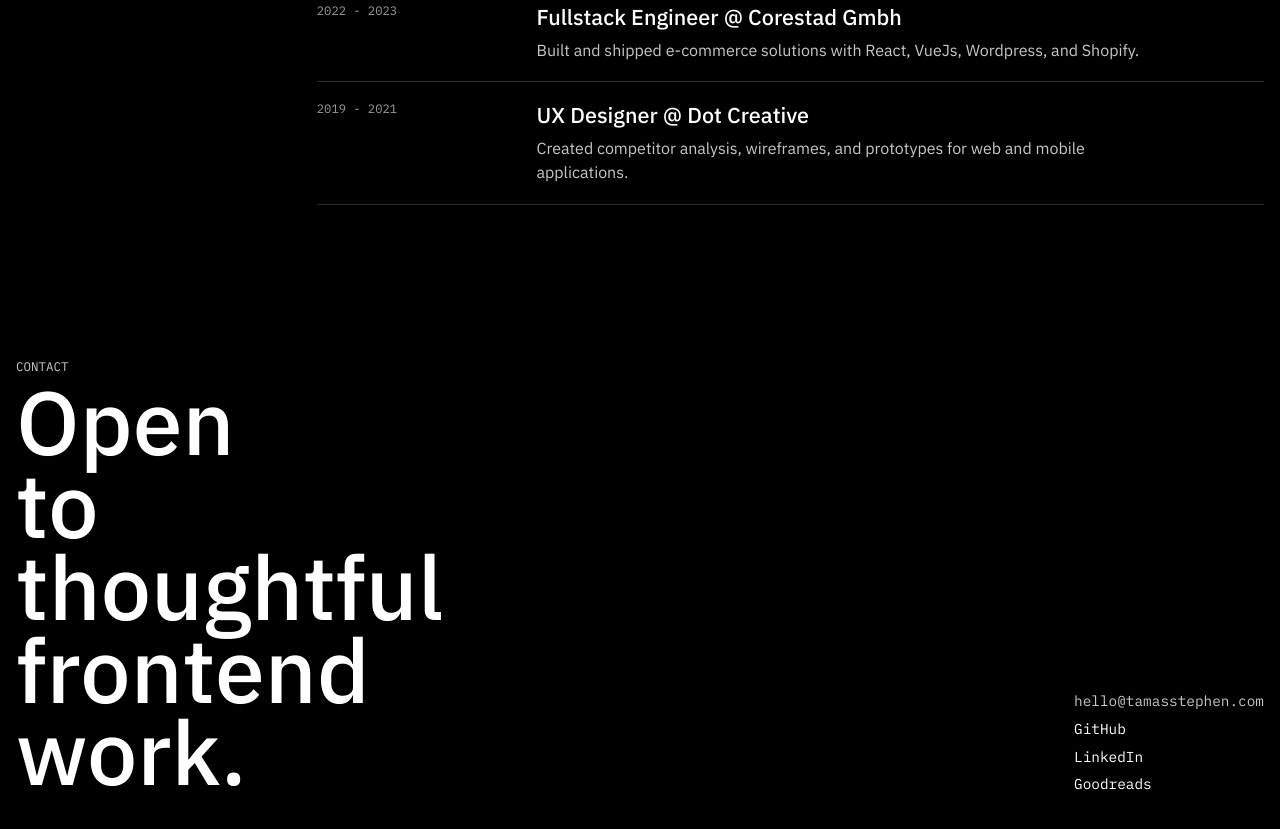
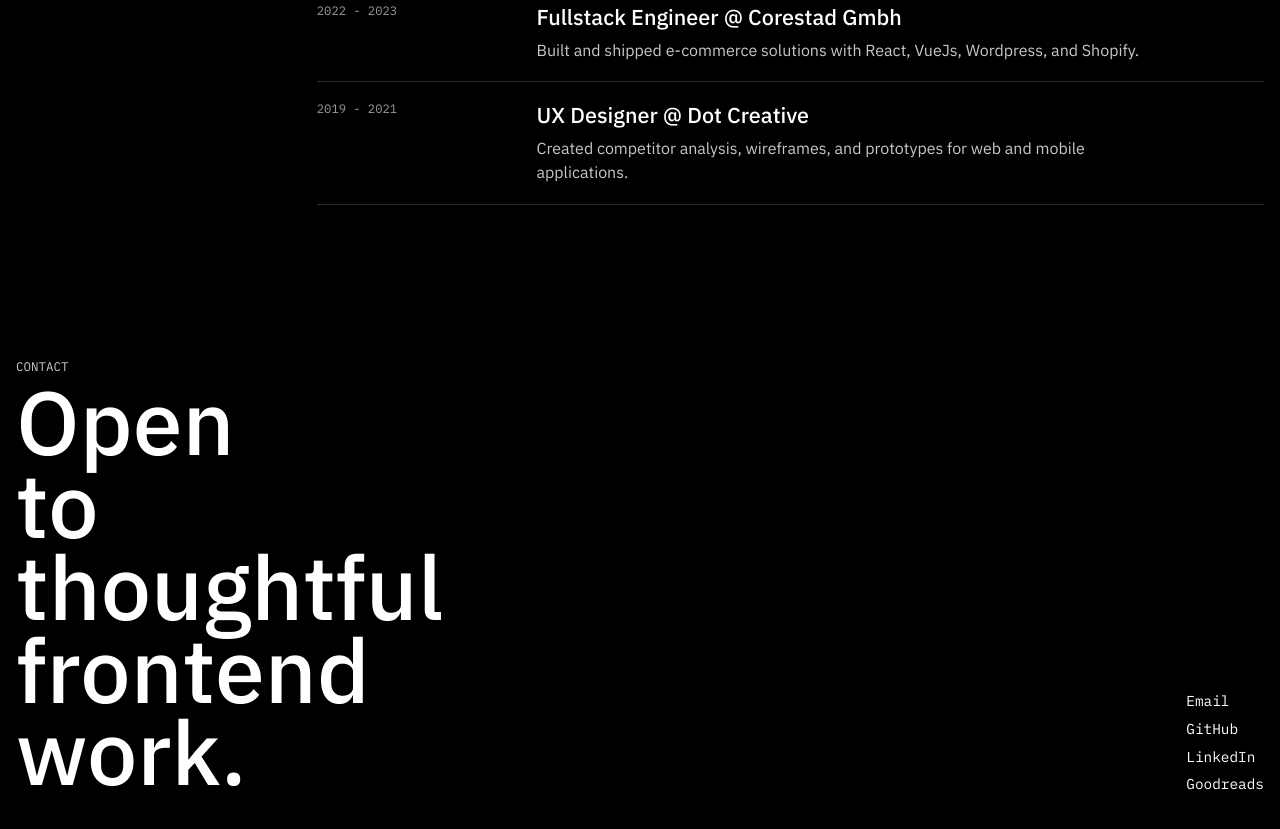
Before and after one commit to tamasstephen/personal_v3, a website: page index.html in a window 1280 px wide. Shown: the part 1955-2784 px from the top of the page. Drawn offline with Linux system fonts and the light colour scheme.

Commit message:
Restore footer email label

```diff
--- a/index.html
+++ b/index.html
@@ -181,7 +181,7 @@
           <h2 id="contact-title">Open to thoughtful frontend work.</h2>
         </div>
         <ul>
-          <li><span class="contact-email">hello@tamasstephen.com</span></li>
+          <li><a class="text-link" href="mailto:hello@tamasstephen.com">Email</a></li>
           <li><a class="text-link" href="https://github.com/tamasstephen" target="_blank" rel="noopener noreferrer">GitHub</a></li>
           <li><a class="text-link" href="https://www.linkedin.com/in/tam%C3%A1s-stephen/" target="_blank" rel="noopener noreferrer">LinkedIn</a></li>
           <li><a class="text-link" href="https://www.goodreads.com/user/show/58252699-tam-s-stephen" target="_blank" rel="noopener noreferrer">Goodreads</a></li>
--- a/styles.css
+++ b/styles.css
@@ -420,10 +420,6 @@ h1 {
   font-size: 0.9rem;
 }
 
-.contact-email {
-  color: var(--page-muted);
-}
-
 a:focus-visible {
   outline: 2px solid var(--page-ink);
   outline-offset: 3px;
```
